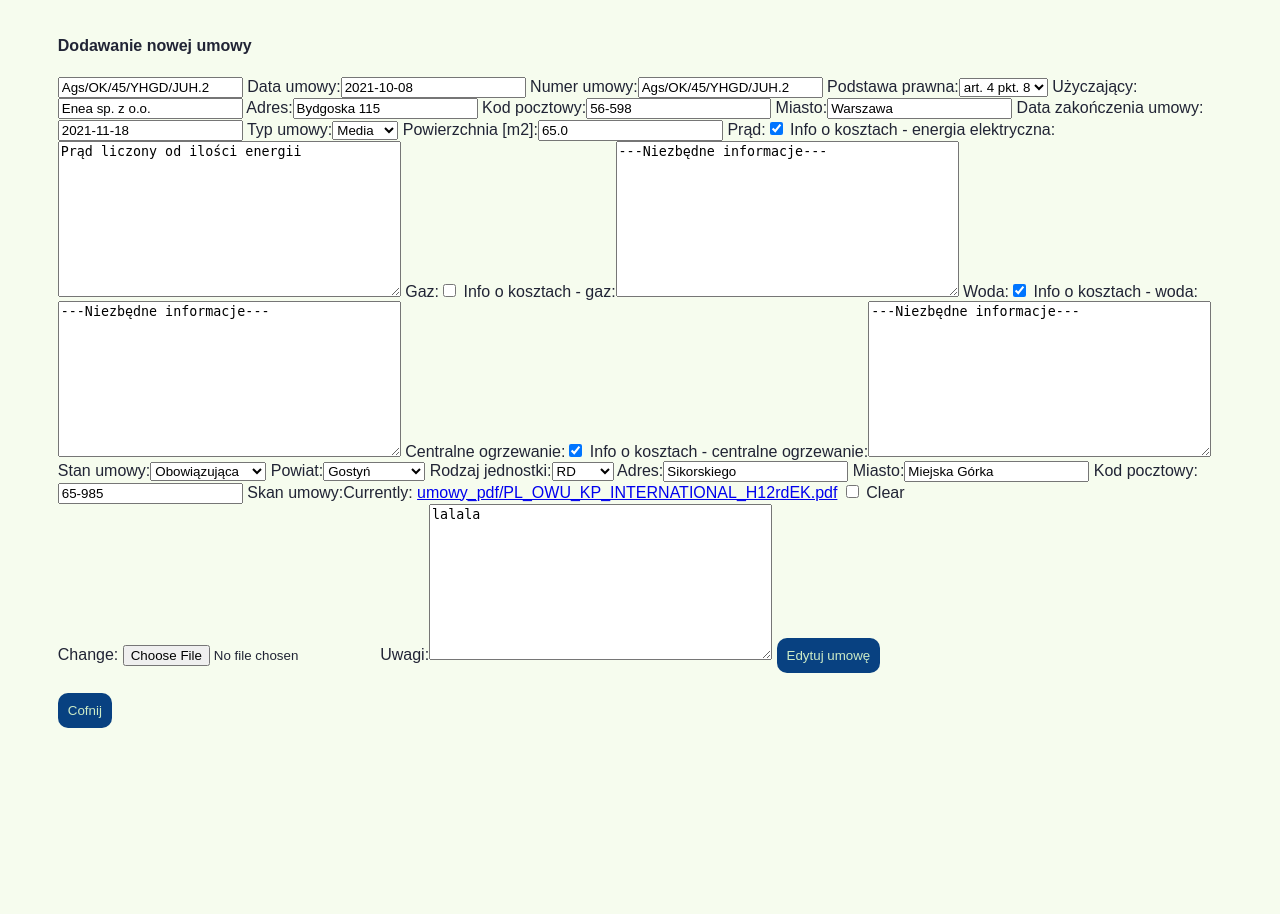
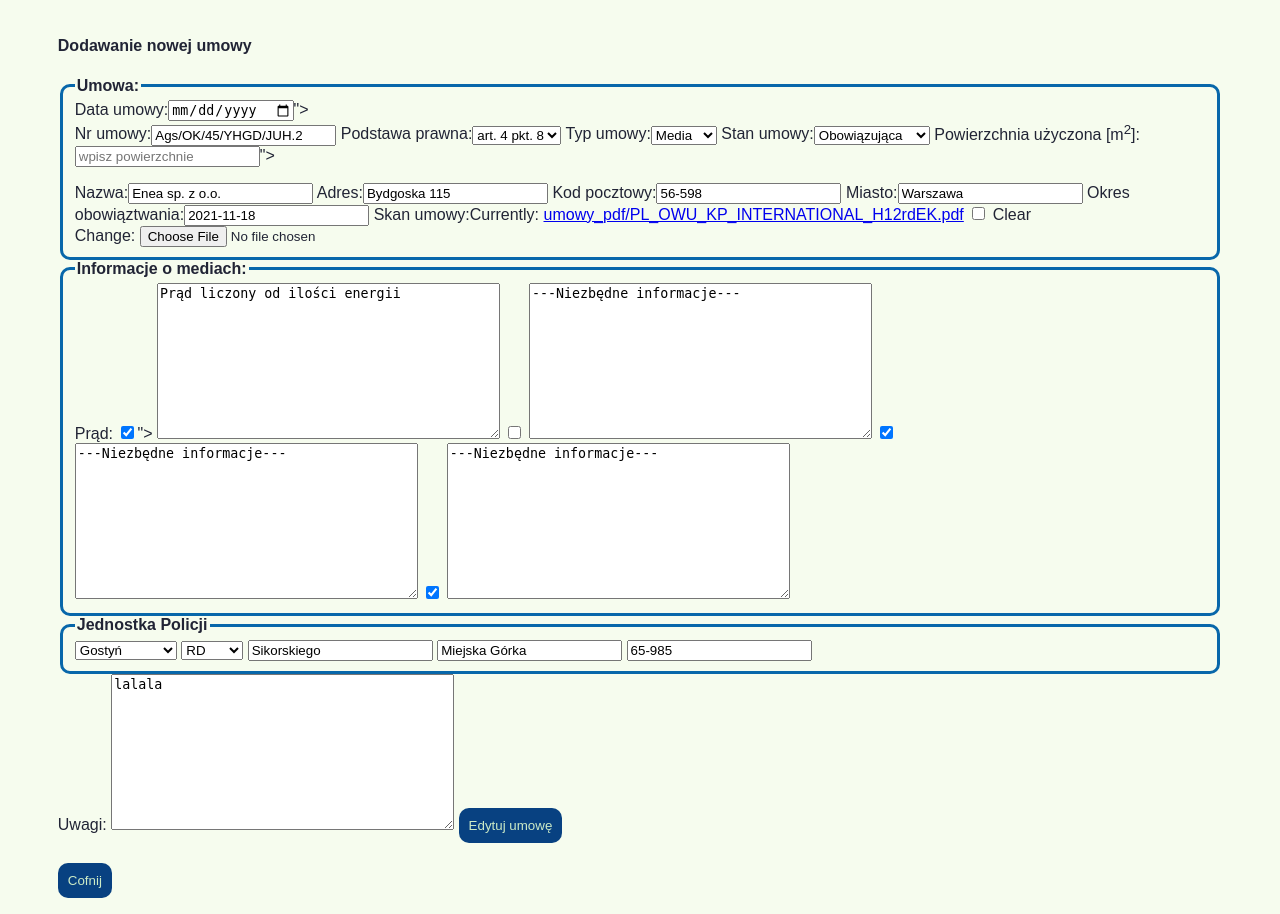
Before and after one commit to Hypnos86/Projekt-umowy, a Django app: page /umowy/edytuj/1/ in a window 1280 px wide. Before the commit the page ends 728 px from the top, so only its background shows below. Run offline with Django 3.2, Linux system fonts and the light colour scheme; a user stored in the database is signed in; data comes from the database, SQL or seed files in the repository; some libraries are stand-ins or nearby versions.

Commit message:
Zmiana formularza cz.1

```diff
--- a/templates/umowa_form.html
+++ b/templates/umowa_form.html
@@ -9,9 +9,62 @@
         <form method="post" enctype="multipart/form-data">
             {%csrf_token%}
 
-            {{umowa_form.nr_umowy}}
+            <form>
+                <fieldset>
+                    <legend><b>Umowa:</b></legend>
 
-            {{umowa_form|bootstrap}}
+                    <div><label>Data umowy:</label><input type="date" value="{{umowa_form.data_umowy}}"></div>
+
+                    <label>Nr umowy:</label>{{umowa_form.nr_umowy}}
+
+                    <label>Podstawa prawna:</label>{{umowa_form.podstawa_prawna}}
+
+                    <label>Typ umowy:</label>{{umowa_form.typ_umowy}}
+
+                    <label>Stan umowy:</label>{{umowa_form.stan_umowy}}
+
+                    <label>Powierzchnia użyczona [m<sup>2</sup>]:</label>
+                        <input type="number" placeholder="wpisz powierzchnie" value="{{umowa_form.pow_uzyczona}}"></p>
+
+                    <label>Nazwa:</label>{{umowa_form.nazwa_uzyczajacego}}
+                    <label>Adres:</label>{{umowa_form.adres_uzyczajacego}}
+                    <label>Kod pocztowy:</label>{{umowa_form.kod_pocztowy_uzyczajacego}}
+                    <label>Miasto:</label>{{umowa_form.miasto_uzyczajacego}}
+                    <label>Okres obowiąztwania:</label>{{umowa_form.okres_obowiazywania}}
+                    <label>Skan umowy:</label>{{umowa_form.skan_umowy}}
+                </fieldset>
+            </form>
+
+            <form>
+                <fieldset>
+                    <legend><b>Informacje o mediach:</b></legend>
+                    <span>Prąd: <input type="checkbox" value="{{umowa_form.rodzaj_kosztow_prad}}"></span>
+                    {{umowa_form.informacje_prad}}
+                    {{umowa_form.rodzaj_kosztow_gaz}}
+                    {{umowa_form.informacje_gaz}}
+                    {{umowa_form.rodzaj_kosztow_woda}}
+                    {{umowa_form.informacje_woda}}
+                    {{umowa_form.rodzaj_kosztow_co}}
+                    {{umowa_form.informacje_co}}
+                </fieldset>
+            </form>
+
+            <form>
+                <fieldset>
+                    <legend><b>Jednostka Policji</b></legend>
+                    {{umowa_form.powiaty_jedn}}
+                    {{umowa_form.rodzaj_jedn}}
+
+                    {{umowa_form.adres_jedn}}
+                    {{umowa_form.miasto_jedn}}
+                    {{umowa_form.kod_pocztowy_jedn}}
+                </fieldset>
+            </form>
+            <label>Uwagi: </label>
+            {{umowa_form.uwagi}}
+
+
+            <!--            {{umowa_form|bootstrap}}-->
             {% if nowy %}
             <button type="submit" class="button-general">Dodaj umowę</button>
 
--- a/umowy/settings.py
+++ b/umowy/settings.py
@@ -114,7 +114,7 @@ TIME_ZONE = 'UTC'
 
 USE_I18N = True
 
-USE_L10N = True
+USE_L10N = False
 
 USE_TZ = True
 
@@ -136,3 +136,5 @@ LOGOUT_REDIRECT_URL = 'login'
 # https://docs.djangoproject.com/en/3.2/ref/settings/#default-auto-field
 
 DEFAULT_AUTO_FIELD = 'django.db.models.BigAutoField'
+
+DATE_FORMAT = "d.m.Y"
--- a/umowyapp/static/style.css
+++ b/umowyapp/static/style.css
@@ -81,7 +81,7 @@ nav{
     display:inline-block;
     width: 400px;
     text-align:right;
-    margin-left: 35%;
+    margin: auto auto auto 40%;
 }
 
 .search input{
@@ -100,7 +100,6 @@ nav{
     width:120px;
     margin-left:10px;
 }
-
 
 .lista{
     display: flex;
@@ -133,7 +132,6 @@ nav{
     margin-left: 37px;
     margin-top: auto;
     margin-bottom: 8px;
-
 }
 
 .button{
@@ -149,7 +147,6 @@ nav{
 .archiwum:hover{
     background-color: rgb(204, 123, 173);
 }
-
 
 /* widok podglądu umów - podglad.html*/
 .podglad_box{
@@ -181,20 +178,23 @@ display:flex;
     padding:2px;
 }
 
+fieldset{
+    border: solid 3px hsl(205,91%,35%);
+    border-radius: 10px;
+}
 
 /*widok pdf */
 .pdf_viev{
     margin: auto ;
     background-color: hsl(135,44%,76%);
     border-radius: 10px;
-
-
+    border: 3px
 
 }
 embed{
     width: 700px;
     height: 900px;
-    margin: 10px
+    margin: 6px
 }
 
 .cofni_podgląd{
```
Also changed, not shown: templates/podglad.html (+3 -5 lines).
